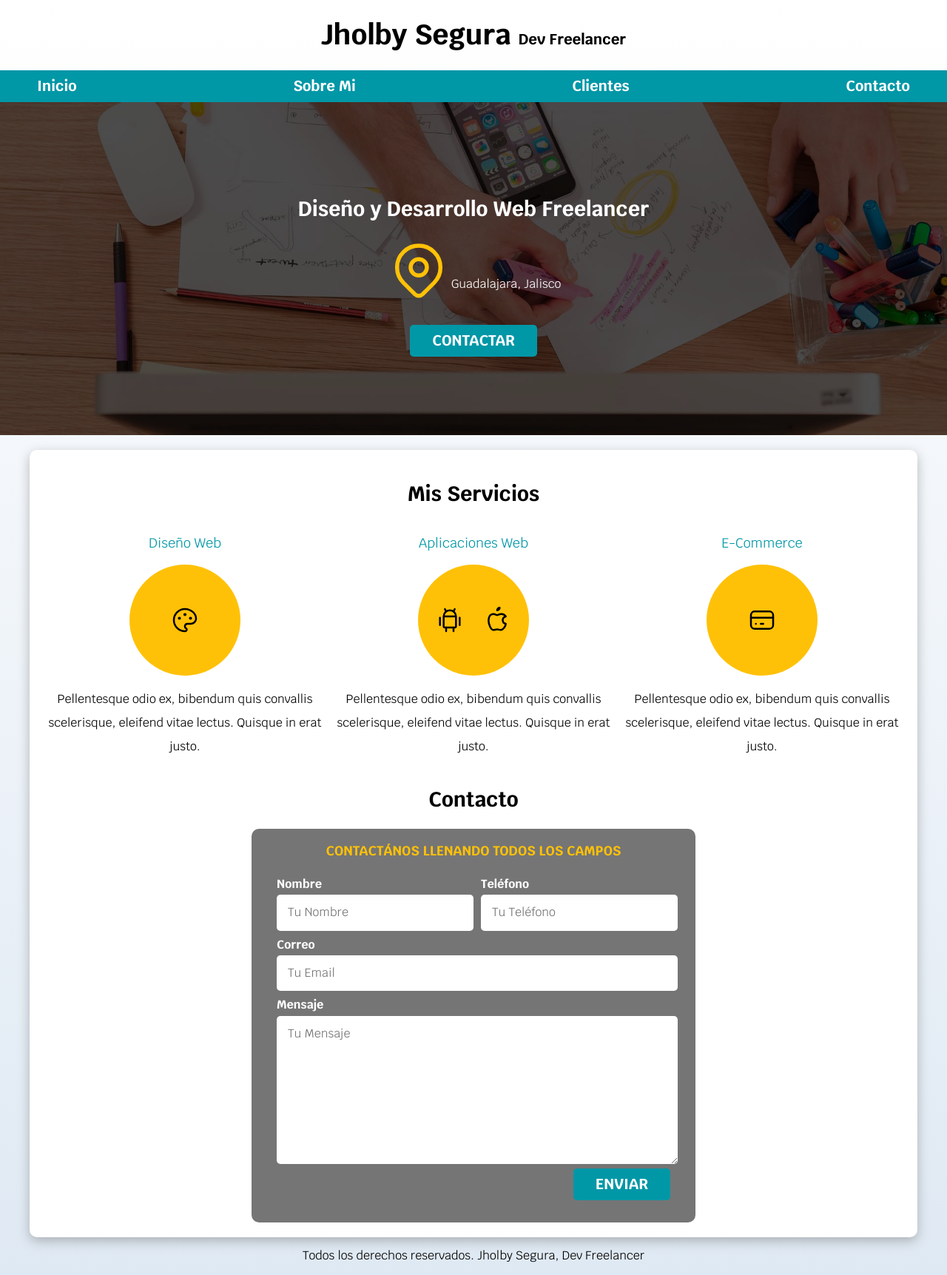
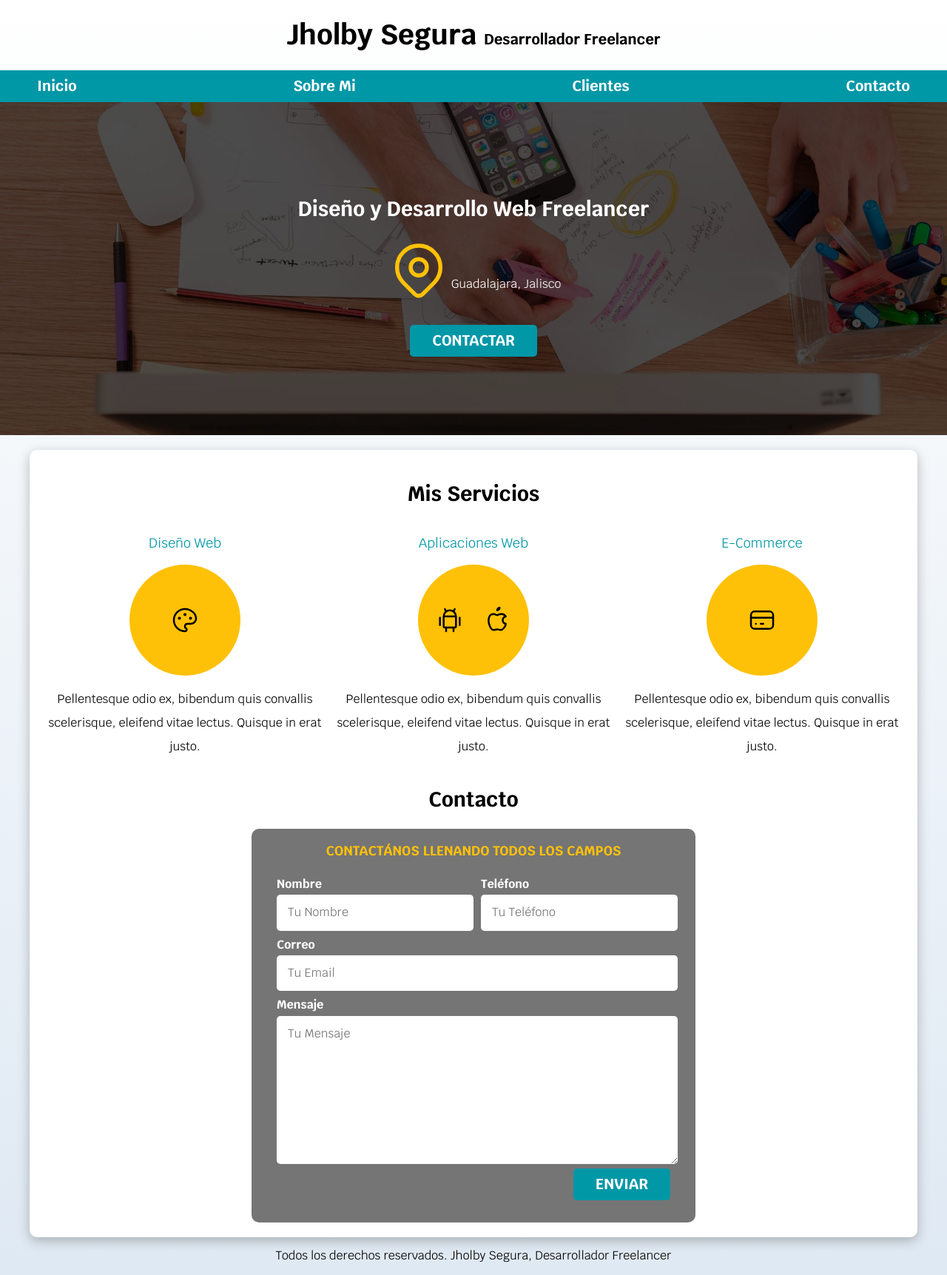
Before and after one commit to HaMacabi/freelancer, a plain HTML site: page index.html in a window 1280 px wide. Shown: the whole page at 74% size. Drawn offline with Linux system fonts and the light colour scheme.

Commit message:
cambios en rama main

```diff
--- a/index.html
+++ b/index.html
@@ -12,7 +12,7 @@
 </head>
 <body>
     <header> <!--Encabezado-->
-        <h1 class="titulo">Jholby Segura <span>Dev Freelancer</span></h1> <!---Crearemos clases para que sean reutilizables-->
+        <h1 class="titulo">Jholby Segura <span>Desarrollador Freelancer</span></h1> <!---Crearemos clases para que sean reutilizables-->
     </header>
 
     <div class="nav-bg"> <!--Div para Menu de nav-->
@@ -136,7 +136,7 @@
     </main>
 
     <footer class="footer"> <!--Pie de página-->
-        <p>Todos los derechos reservados. Jholby Segura, Dev Freelancer</p>
+        <p>Todos los derechos reservados. Jholby Segura, Desarrollador Freelancer</p>
     </footer>
 
 
```
